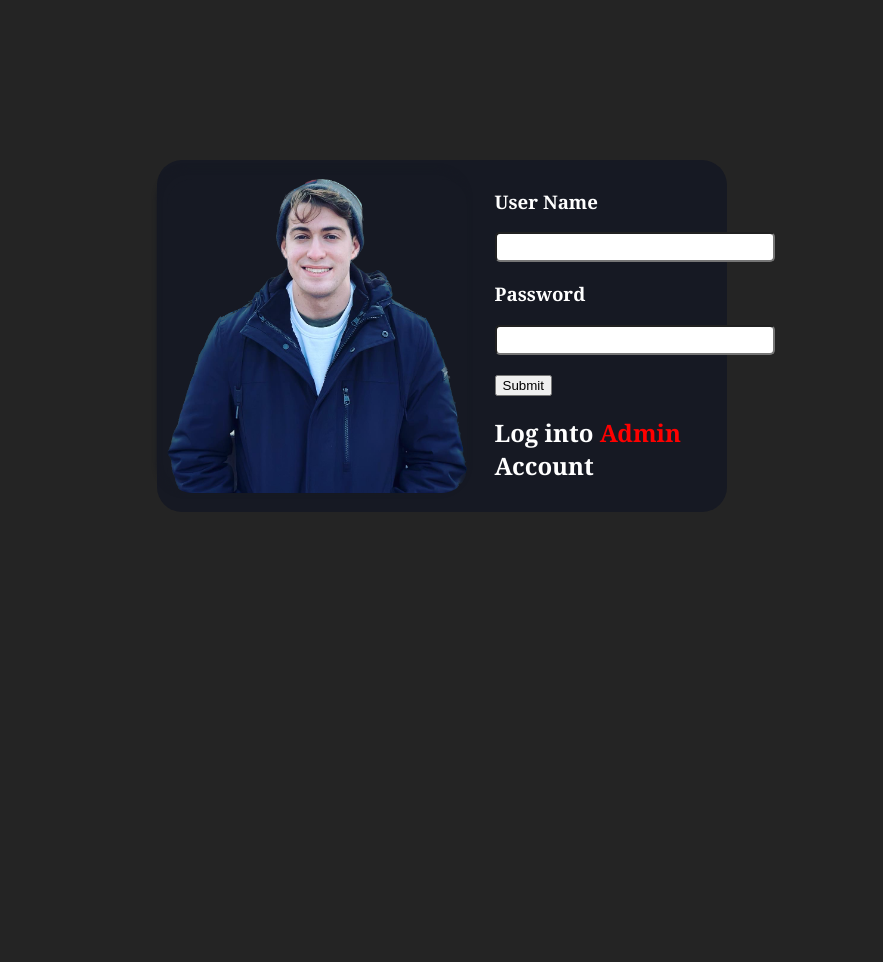
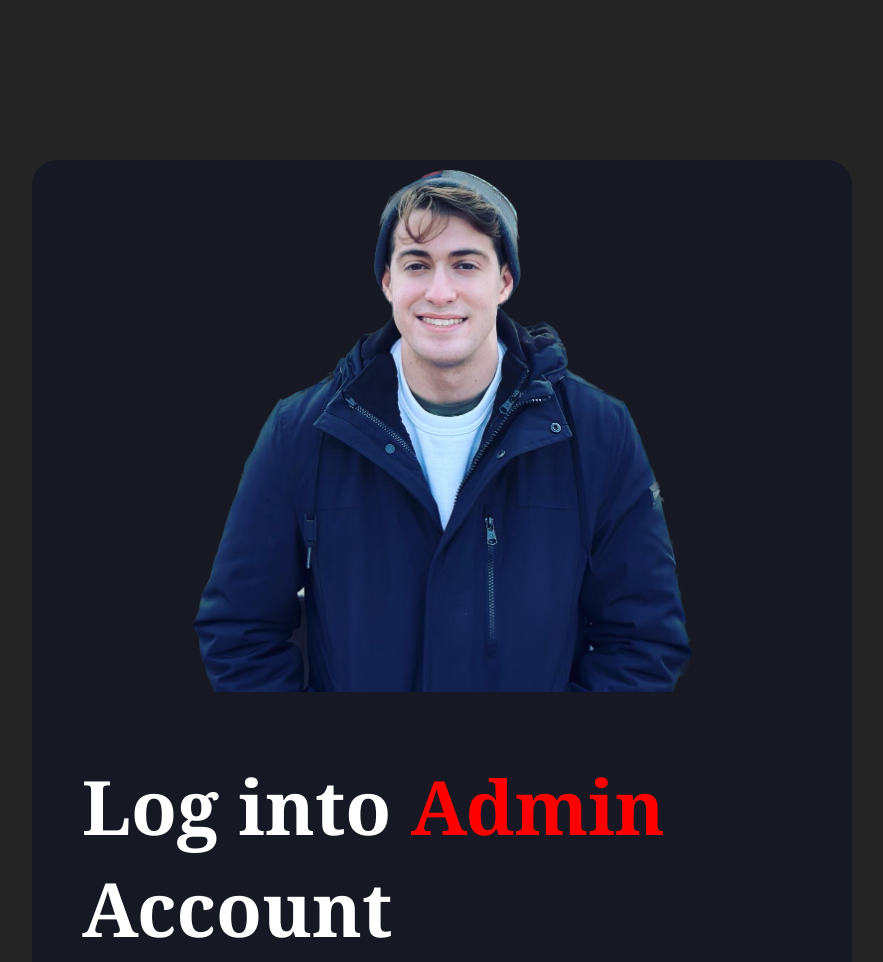
Before and after one commit to noah-dubitzky/Google_Resume_Server, a website: page public/mobile/admin.html in a window 1280 px wide. Shown: the top 962 px of the page, without its empty margins (198-1081 px from the left). Before the commit the page ends 800 px from the top, so only its background shows below. Drawn offline with nearby package versions, Linux system fonts and the light colour scheme.

Commit message:
small changes to message me and admin pages

```diff
--- a/public/mobile/admin.html
+++ b/public/mobile/admin.html
@@ -19,6 +19,10 @@
 
     <div id="fields">
 
+        <h2>
+            Log into <a style="color:red;">Admin</a> <br>Account
+        </h2>
+
         <h3>
             User Name
           </h3>
@@ -33,10 +37,6 @@
 
           <button id="submit" style="display:block;margin-top:20px;cursor:pointer;">Submit</button>
 
-          <h2>
-            Log into <a style="color:red;">Admin</a> <br>Account
-          </h2>
-
     </div>
 
 </div>
--- a/public/mobile/sheets/admin.css
+++ b/public/mobile/sheets/admin.css
@@ -3,21 +3,20 @@
     position: absolute;
     top: 20%;
     left: 50%;
-    width: 550px;
+    width: 800px;
     transform: translate(-50%, 0%);
     font-family: Georgia, serif;
     background-color: rgba(22, 25, 35, 1);
     padding: 10px;
     border-radius: 25px;
     color: white;
-    display: flex;
-    align-items: top;
 }
 
 #fields{
 
-    display: inline-block;
     margin-left: 5%;
+    vertical-align: top;
+    font-size: 50px;
 
 }
 
@@ -26,16 +25,11 @@
     border-radius: 5px;
     font-family: Georgia, serif;
     text-align: top;
-    font-size: large;
+    font-size: 50px;
     font-weight: 400;
 
 }
 
 #main_pic{
-    position: relative;
-    width: 300px;
-    background-color: rgba(22, 25, 35, 1);
-    border-radius: 25px;
-    box-shadow: -5px -5px 5px 5px rgba(22, 25, 35, 1);
-    cursor: pointer;
+    width: 500px;
 }
--- a/public/mobile/sheets/style.css
+++ b/public/mobile/sheets/style.css
@@ -19,3 +19,7 @@ body{
     font-size: 3vw;
     margin: auto;
 }
+
+button{
+    font-size: 150%;
+}
```
Also changed, not shown: public/index.html (+1 -1 lines), public/mobile/message_me.html (+14 -0 lines).
